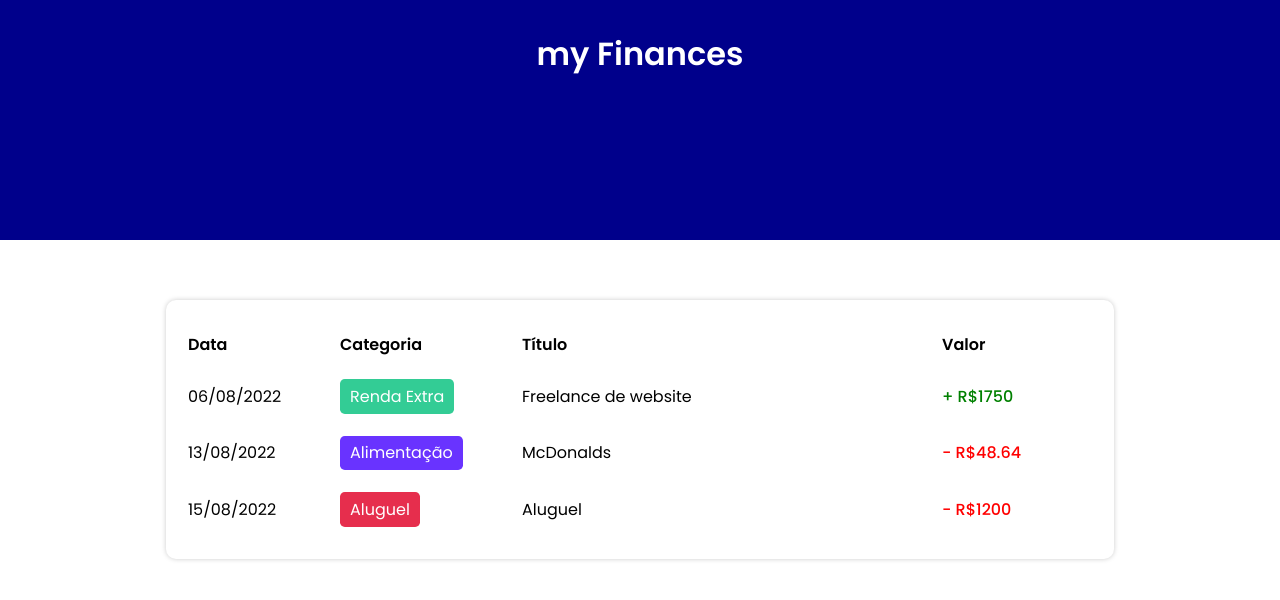
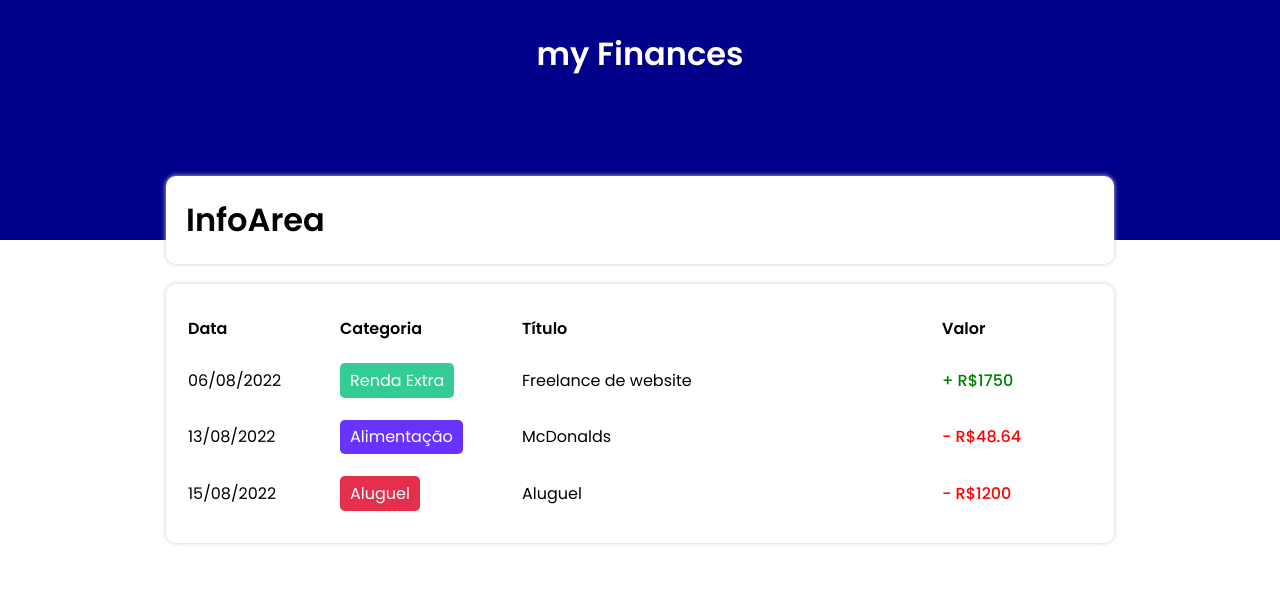
Before and after one commit to LucasMorais1998/react-my-finances, a React (Vite) app: page / in a window 1280 px wide. Shown: the top 600 px of the page. Built offline with nearby package versions, Linux system fonts and the light colour scheme.

Commit message:
add InfoArea style

```diff
--- a/src/components/Dashboard/index.tsx
+++ b/src/components/Dashboard/index.tsx
@@ -9,6 +9,7 @@ import { getCurrentMonth, filterListByMonth } from "../../helpers/dateFilter";
 
 import { Container } from "./styles";
 import TableArea from "../TableArea";
+import InfoArea from "../InfoArea";
 
 const Dashboard = () => {
   const [list, setList] = useState(items);
@@ -23,6 +24,7 @@ const Dashboard = () => {
 
   return (
     <Container>
+      <InfoArea />
       <TableArea list={filteredList}/>
     </Container>
   );
--- a/src/components/InfoArea/index.tsx
+++ b/src/components/InfoArea/index.tsx
@@ -3,7 +3,7 @@ import { Container } from "./styles";
 const InfoArea = () => {
   return (
     <Container>
-
+      <h1>InfoArea</h1>
     </Container>
   );
 };
--- a/src/components/InfoArea/styles.ts
+++ b/src/components/InfoArea/styles.ts
@@ -1,3 +1,9 @@
 import styled from "styled-components";
 
-export const Container = styled.div``;
+export const Container = styled.div`
+  background-color: var(--white-color);
+  box-shadow: 0 0 5px #ccc;
+  border-radius: 0.625rem;
+  padding: 1.25rem;
+  margin-top: -6.5rem;
+`;
```
